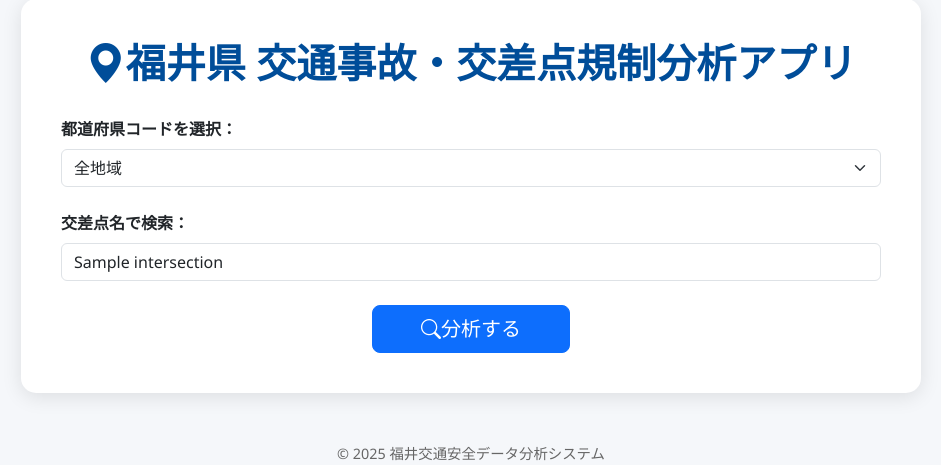
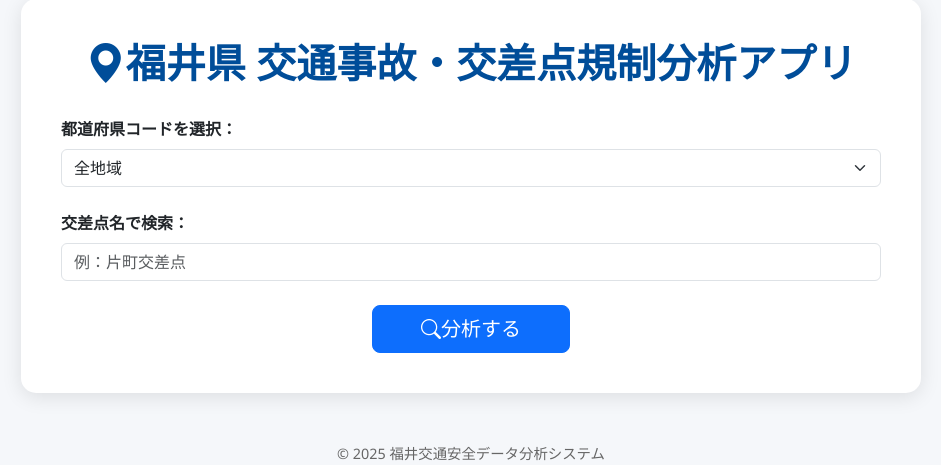
Before and after one commit to 31916/jikkenn3, a Flask app: template templates/index.html in a window 1280 px wide. Shown: the part 61-526 px from the top of the page, without its empty margins (169-1110 px from the left). Run offline with Flask 3, Linux system fonts and the light colour scheme; the template is opened without the code that fills it: most values are stand-ins (such as "Sample title", 1, 10 or a date in 2020); parts of the project's set-up code (start-up, migrations or seed data) failed here and were passed over.

Commit message:
ちょっと

```diff
--- a/templates/index.html
+++ b/templates/index.html
@@ -56,7 +56,7 @@
 
       <div class="mb-4">
         <label for="intersection" class="form-label">交差点名で検索：</label>
-        <input type="text" class="form-control" id="intersection" name="intersection" value="{{ intersection }}" placeholder="例：片町交差点">
+        <input type="text" class="form-control" id="intersection" name="intersection" value="" placeholder="例：片町交差点">
       </div>
 
       <div class="text-center">
```
